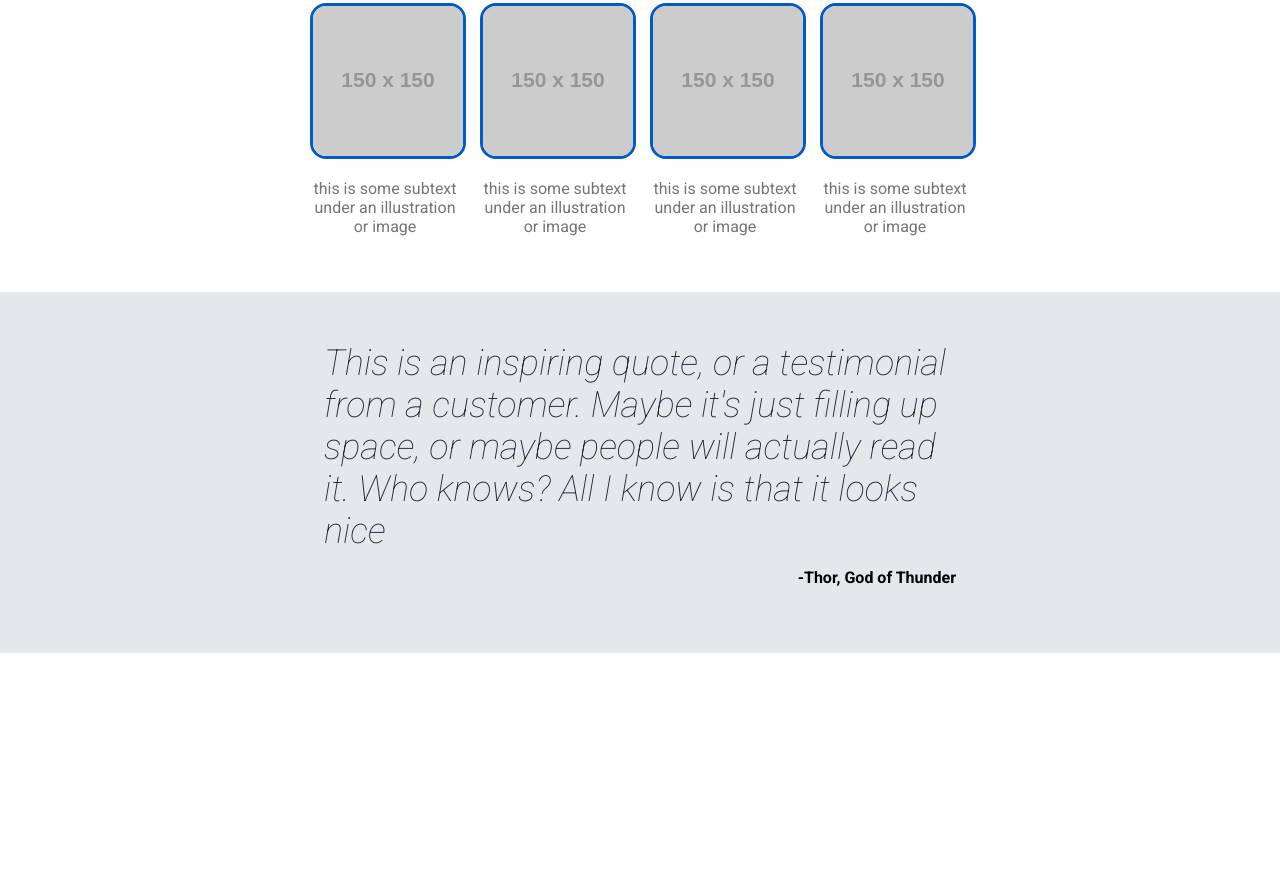
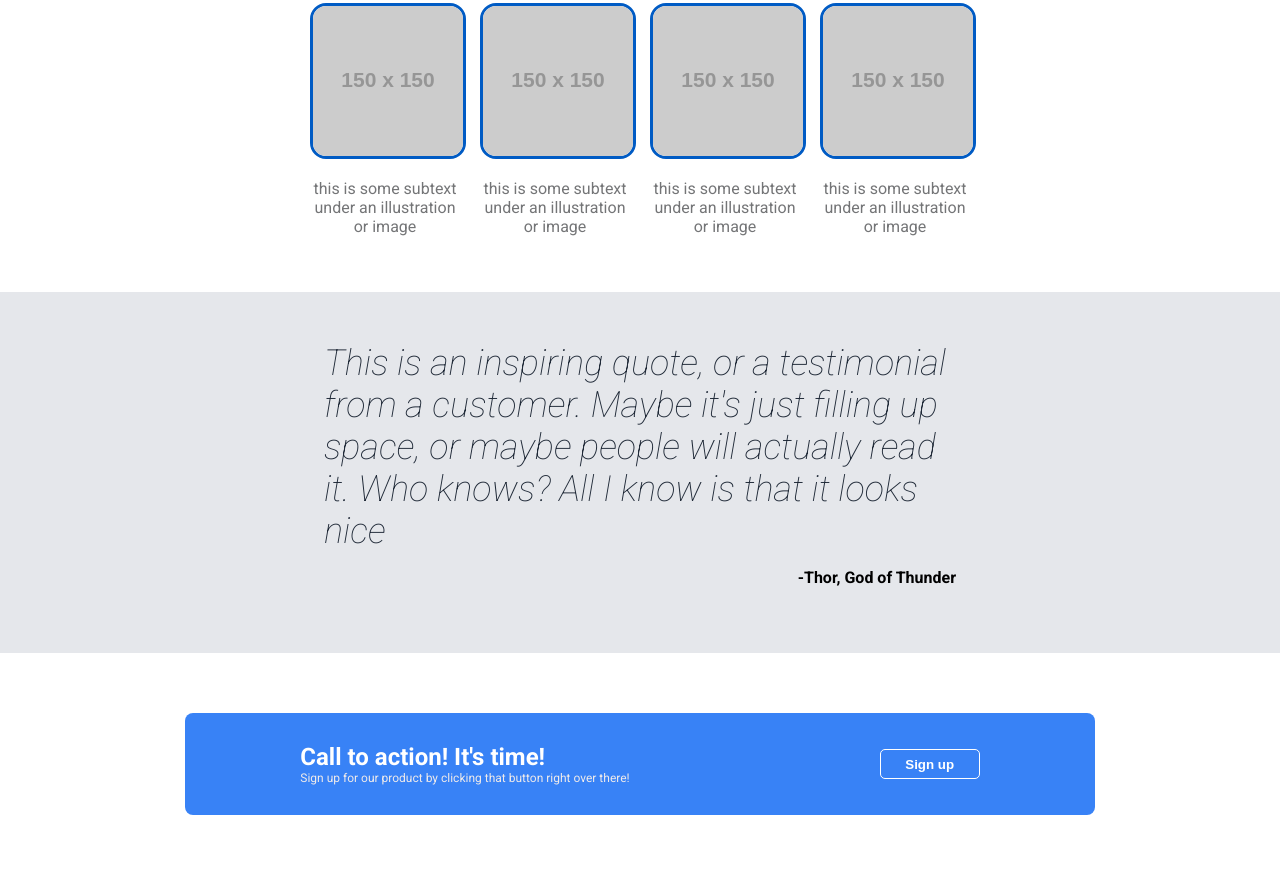
Before and after one commit to PandesalPanpan/foundations-landing-page, a plain HTML site: page index.html in a window 1280 px wide. Shown: the part 528-1403 px from the top of the page. Before the commit the page ends 1181 px from the top, so only its background shows below. Drawn offline with Linux system fonts and the light colour scheme; placeholder pictures from the web are drawn by us.

Commit message:
add section cta

```diff
--- a/index.html
+++ b/index.html
@@ -50,5 +50,14 @@
         <p class="quote-text">This is an inspiring quote, or a testimonial from a customer. Maybe it's just filling up space, or maybe people will actually read it. Who knows? All I know is that it looks nice</p>
         <p class="quote-author">-Thor, God of Thunder</p>
     </div>
+    <div class="section-cta">
+        <div class="cta-box">
+            <div class="cta-text">
+                <h3>Call to action! It's time!</h3>
+                <p>Sign up for our product by clicking that button right over there!</p>
+            </div>
+            <button>Sign up</button>
+        </div>
+    </div>
 </body>
 </html>
--- a/styles.css
+++ b/styles.css
@@ -120,3 +120,49 @@ ul {
     align-self: flex-end;
     font-weight: 700;
 }
+
+.section-cta {
+    display: flex;
+    justify-content: center;
+    align-items: center;
+    padding: 60px 50px;
+    color: white;
+}
+
+.cta-box {
+    display: flex;
+    background-color: #3882F6;
+    padding: 30px 80px;
+    border-radius: 8px;
+    min-width: 750px;
+    justify-content: center;
+    align-items: center;
+    gap: 250px;
+}
+
+.cta-box p {
+    font-size: 12px;
+}
+
+.cta-text h3 {
+    font-size: 24px;
+    margin: 0;
+}
+
+.cta-text p {
+    font-size: 12px;
+    margin: 0;
+    color: rgb(238, 234, 234);
+}
+
+.cta-box button {
+    background-color: #3882F6;
+    border: 1.5px solid white;
+    padding: 0;
+    margin: 0;
+    width: 100px;
+    height: 30px;
+    color: white;
+    font-weight: 600;
+    border-radius: 5px;
+}
```
